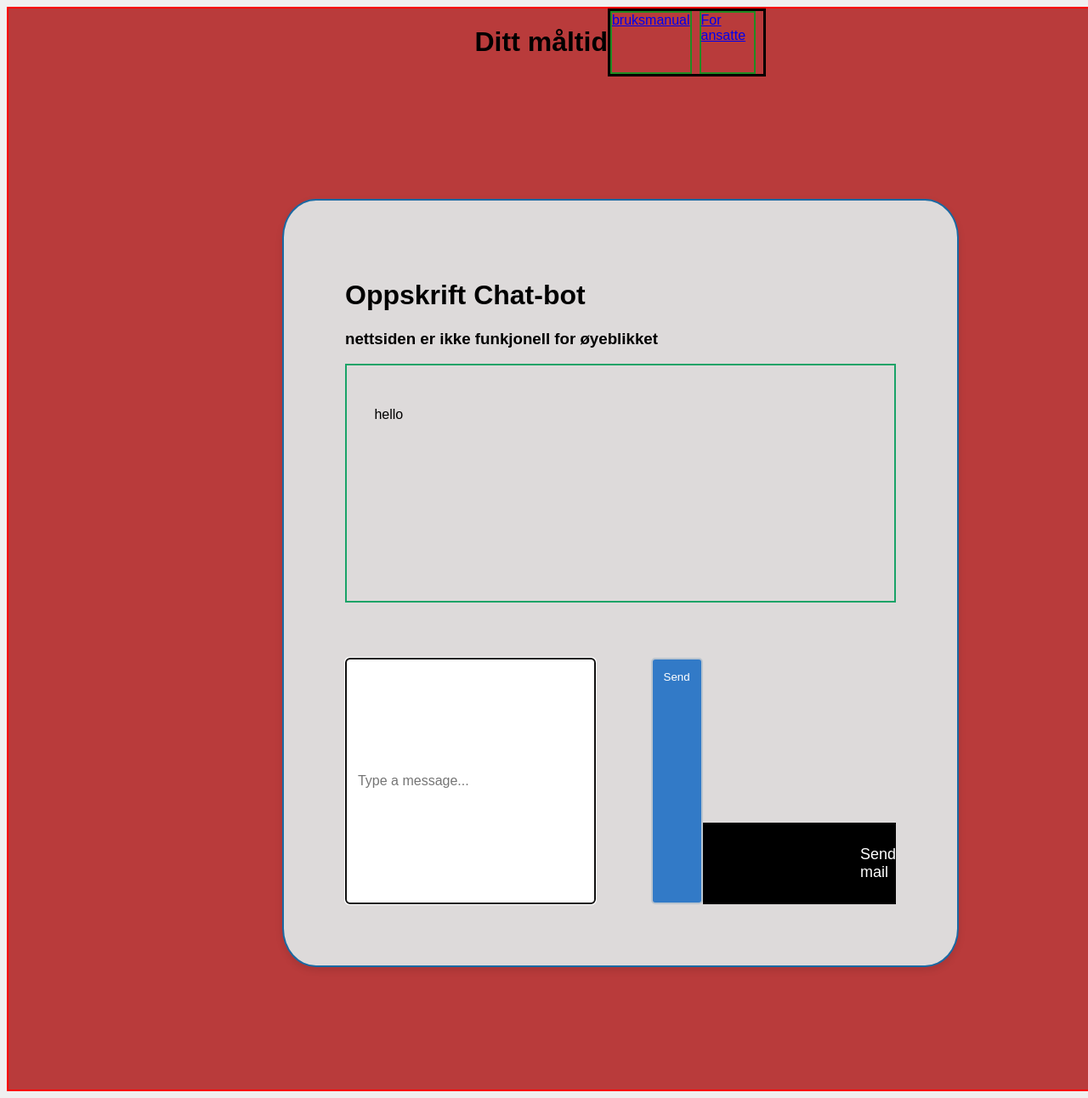
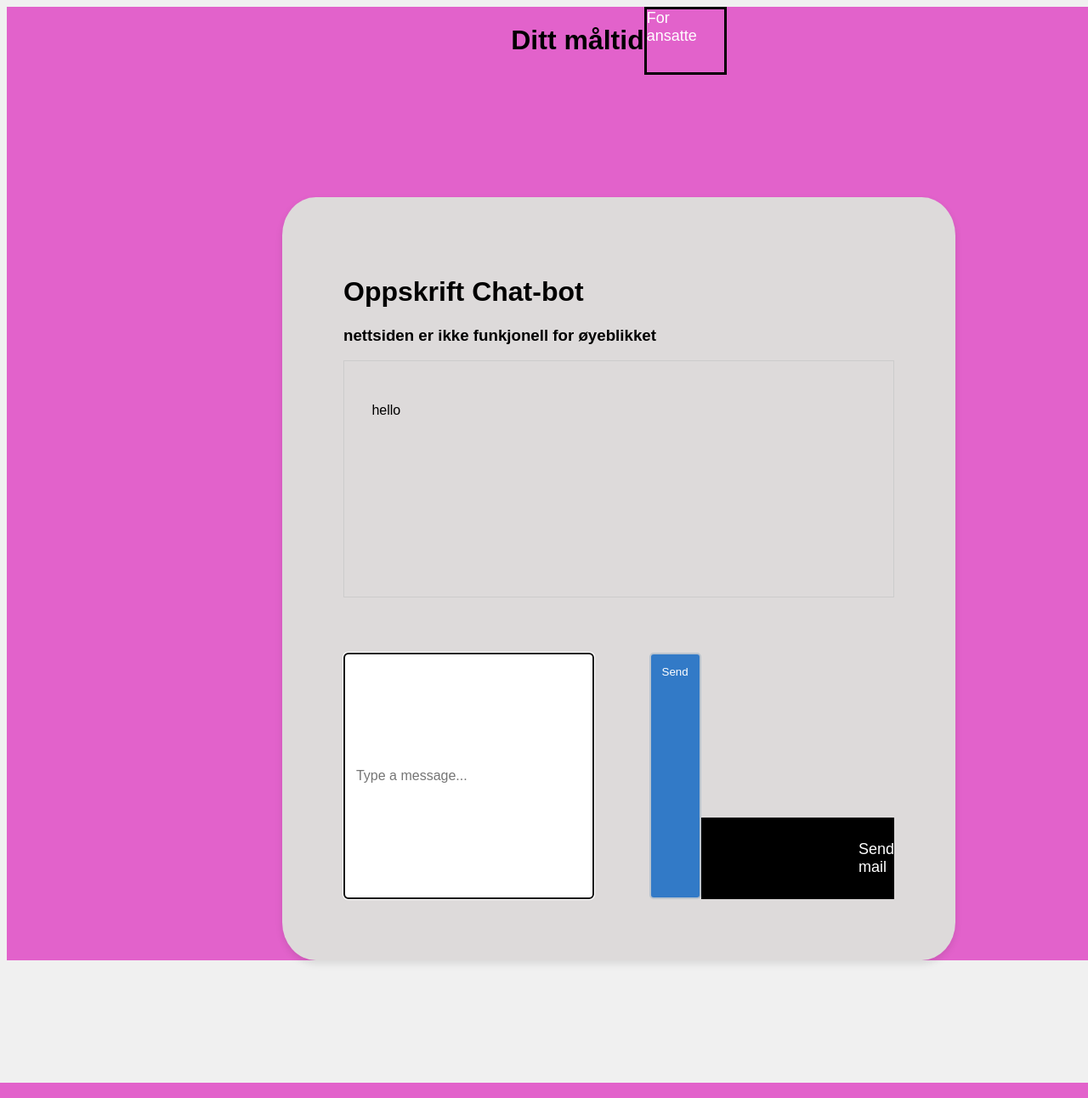
Before and after one commit to victoriaTamber/terminChatBotGit, a PHP site: page / in a window 1280 px wide; the page is wider, and only the part inside the window is pictured. Shown: that part at 85% size. Run offline with PHP 8.4, Linux system fonts and the light colour scheme.

Commit message:
endring nummer tre

```diff
--- a/ansatte_forside.php
+++ b/ansatte_forside.php
@@ -11,7 +11,8 @@
     <h1>Hei</h1>
       <!-- linker til registrre ny bruker og oppskrift -->
       <a href="registrer_nyAnsatt.php">Registrer ny ansatt</a><br/>
-      <a href="registrer_nyOppskrift.php">legg til ny oppskrifter</a>
+      <a href="registrer_nyOppskrift.php">legg til ny oppskrifter</a><br/>
+      <a href="loginAnsatte.php">tilbake til inloggingen</a>
     </div>
 </body>
 </html>
--- a/index.html
+++ b/index.html
@@ -15,9 +15,6 @@
             <h1>Ditt måltid</h1>
 
             <div class="linkerSider">
-                <div class="linkManual">
-                    <a href="kodenVSC/sider/bruksManualChatBot.html">bruksmanual</a>
-                </div>
                 <div class="linkAnsatte">
                     <a href="loginAnsatte.php">For ansatte</a>
                 </div>
@@ -56,10 +53,6 @@
             <a href="mailTo:lalala@gmaiiil.com">Send mail</a>
 
         </div>
-
-            <!-- link til git om inføring av database av oppskrifter
-                https://gist.github.com/greghelton/1546514/869e32f28bc2209bdbb8f2ecffbc101269b26525 -->
-        </div>
     </div>
   </div>
 
--- a/loginAnsatte.php
+++ b/loginAnsatte.php
@@ -20,6 +20,7 @@
           <button type="submit" name="login">Login</button><br/>
         </form>
       </div>
+      <a href="index.html">forside</a>
 
     </div>
 
--- a/style.css
+++ b/style.css
@@ -6,8 +6,13 @@ body {
 #wrapper {
     width: 1440px;
     margin: 0 auto;
-    background-color: rgb(185, 59, 59);
-    border: 2px solid red;
+    background-color: rgb(226, 98, 203);
+}
+
+#wrapper a {
+    font-size: 18px;
+    color: white;
+    text-decoration: none;
 }
 
 
@@ -22,10 +27,9 @@ body {
     border: 3px solid rgb(0, 0, 0);
 }
 
-.linkAnsatte, .linkManual {
+.linkAnsatte {
     display: flex;
     margin-right: 5%;
-    border: 2px solid forestgreen;
 }
 
 /* chatbot container */
@@ -39,7 +43,6 @@ body {
     margin-top: 10%;
     margin-bottom: 10%;
 
-    border: 2px solid rgb(25, 105, 163);
 }
 
 /* chatBot message output */
@@ -49,8 +52,6 @@ body {
     padding-bottom: 30%;
     border: 1px solid #ccc;
     overflow: scroll;
-
-    border: 2px solid rgb(25, 163, 103);
 }
 
 .inputBox {
```
Also changed, not shown: chatbot.php (deleted, +0 -11 lines).
